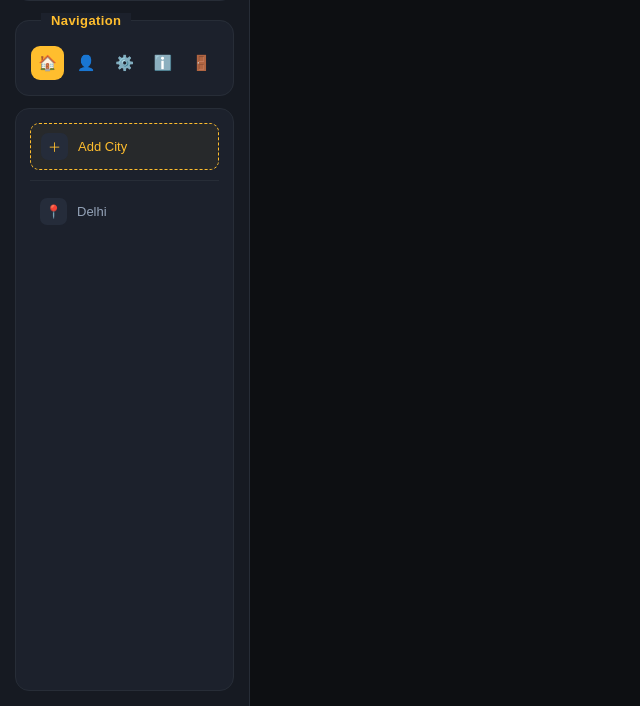
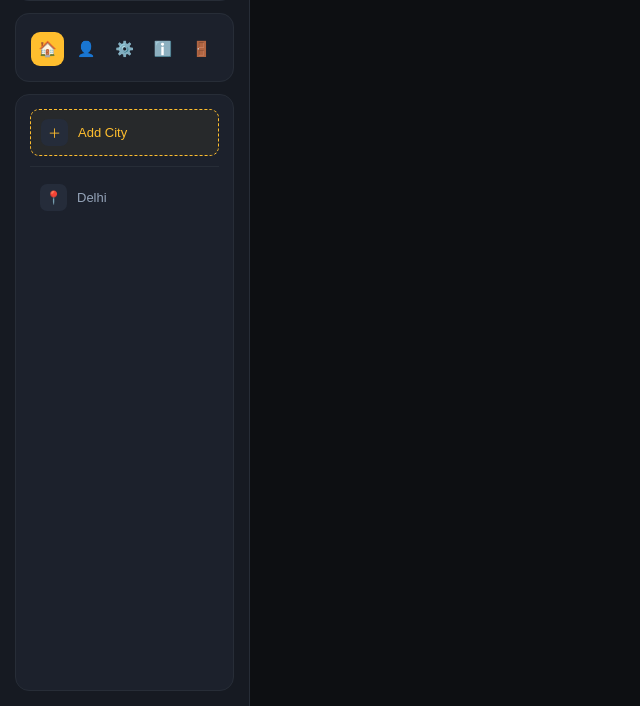
Before and after one commit to VaibhavRAI198/Travel-story, a Flask app: template templates/dashboard.html in a window 1280 px wide. Shown: the part 94-800 px from the top of the page, without its empty margins (0-640 px from the left). Run offline with Flask 3, Linux system fonts and the light colour scheme; the template is opened without the code that fills it, so the values that code supplies are empty; some libraries are stand-ins or nearby versions.

Commit message:
Update dashboard.html

```diff
--- a/templates/dashboard.html
+++ b/templates/dashboard.html
@@ -8,9 +8,6 @@
 </head>
 <body>
 <div class="dashboard">
-    <!-- =====================================================
-         LEFT SIDEBAR
-    ====================================================== -->
     <aside class="left">
         <fieldset class="sidebar-box header-box">
             <div class="header">
@@ -23,7 +20,6 @@
         </fieldset>
 
         <fieldset class="sidebar-box navigation-box">
-            <legend>Navigation</legend>
             <div class="navigation">
                 <a href="{{ url_for('dashboard') }}" class="nav-btn active" title="Dashboard"><span>🏠</span></a>
                 <a href="{{ url_for('my_profile') }}" class="nav-btn" title="My Profile"><span>👤</span></a>
```
